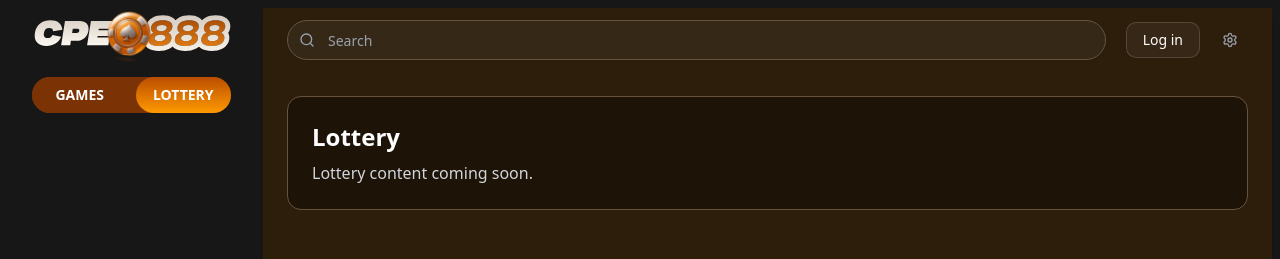
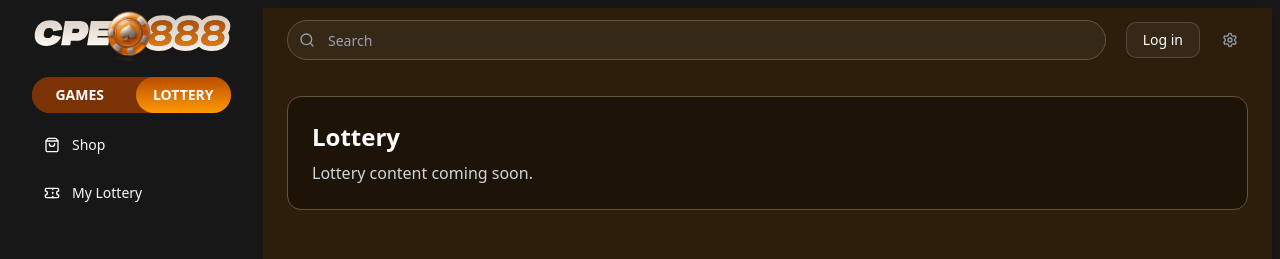
Before and after one commit to ID1032/Final-Project-Casino, a Next.js app: page /lottery in a window 1280 px wide. Shown: the top 259 px of the page. Built offline with nearby package versions, Linux system fonts and the light colour scheme; no server answers.

Commit message:
Enhance LotteryPage with MenuProvider and update AppSidebar for lottery navigation

```diff
--- a/app/lottery/page.tsx
+++ b/app/lottery/page.tsx
@@ -1,9 +1,11 @@
 import { AppSidebar } from '@/components/app-sidebar';
 import { SiteHeader } from '@/components/site-header';
 import { SidebarInset, SidebarProvider } from '@/components/ui/sidebar';
+import { MenuProvider } from '@/app/home/contexts/menu-context';
 
 export default function LotteryPage() {
   return (
+    <MenuProvider>
       <SidebarProvider
         style={
           {
@@ -12,7 +14,7 @@ export default function LotteryPage() {
           } as React.CSSProperties
         }
       >
-      <AppSidebar variant='inset' hideContent />
+        <AppSidebar variant='inset' />
         <SidebarInset>
           <SiteHeader />
           <div className='flex flex-1 flex-col bg-[#2D1E0C]'>
@@ -21,7 +23,9 @@ export default function LotteryPage() {
                 <div className='px-4 lg:px-6'>
                   <div className='rounded-xl border border-[#67533C] bg-[#1E1307] p-6 text-white'>
                     <h1 className='text-2xl font-bold mb-2'>Lottery</h1>
-                  <p className='text-gray-300'>Lottery content coming soon.</p>
+                    <p className='text-gray-300'>
+                      Lottery content coming soon.
+                    </p>
                   </div>
                 </div>
               </div>
@@ -29,5 +33,6 @@ export default function LotteryPage() {
           </div>
         </SidebarInset>
       </SidebarProvider>
+    </MenuProvider>
   );
 }
--- a/components/app-sidebar.tsx
+++ b/components/app-sidebar.tsx
@@ -15,6 +15,8 @@ import {
   Users,
   HelpCircle,
   LogOut,
+  ShoppingBag,
+  Ticket,
 } from 'lucide-react';
 
 import { NavMain } from '@/app/home/nav-main';
@@ -57,6 +59,20 @@ const data = {
       title: 'SLOT',
       url: '#',
       icon: Target,
+    },
+  ],
+  navLottery: [
+    {
+      id: 'SHOP',
+      title: 'Shop',
+      url: '#',
+      icon: ShoppingBag,
+    },
+    {
+      id: 'MY_LOTTERY',
+      title: 'My Lottery',
+      url: '#',
+      icon: Ticket,
     },
   ],
 };
@@ -142,7 +158,9 @@ export function AppSidebar({ hideContent = false, ...props }: AppSidebarProps) {
 
       {!hideContent && (
         <SidebarContent>
-          <NavMain items={data.navMain} />
+          <NavMain
+            items={pathname === '/lottery' ? data.navLottery : data.navMain}
+          />
         </SidebarContent>
       )}
 
```
Lines whose indentation alone changed are shown as unchanged.
